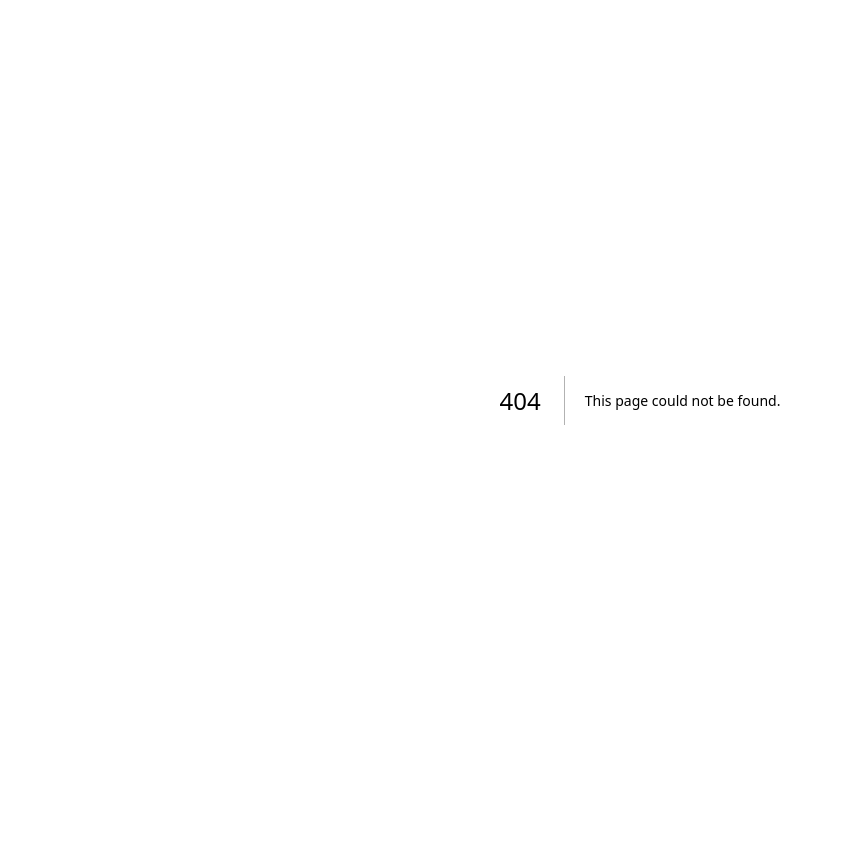
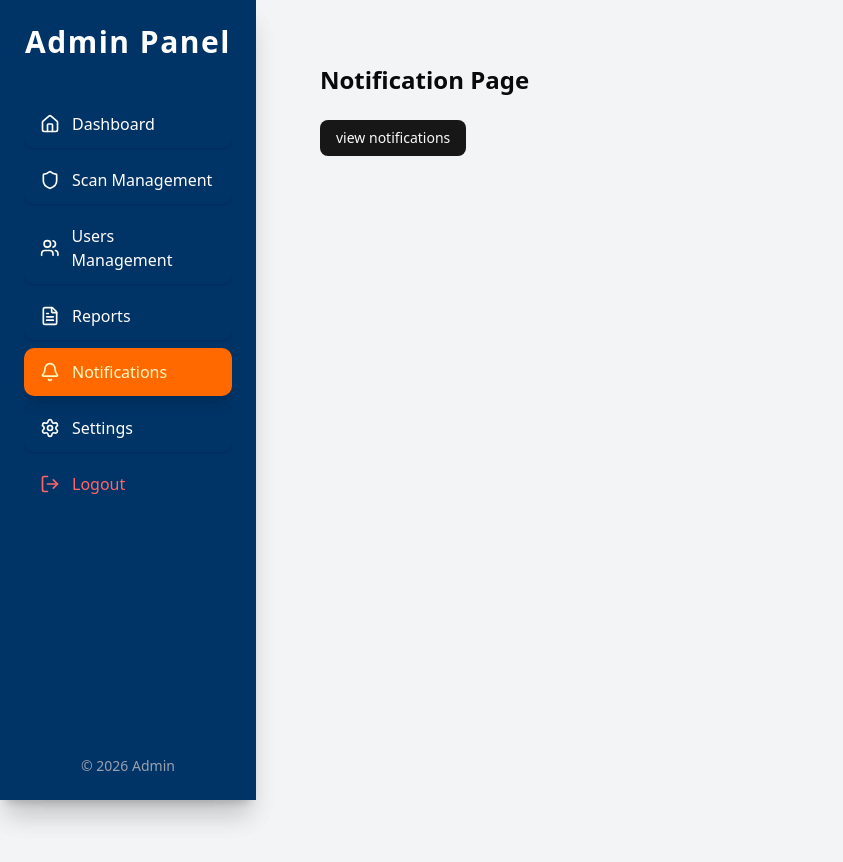
Before and after one commit to vulnerability-scanner-website/Final-year-project, a Next.js app in the folder frontend/: page /dashboard/admin/notifications in a window 1280 px wide. Before the commit this address had no page. Shown: the top 862 px of the page, without its empty margins (0-843 px from the left). Before the commit the page ends 800 px from the top, so only its background shows below. Built offline with nearby package versions, Linux system fonts and the light colour scheme.

Commit message:
add notification page and edit admin sidebar and user management page

```diff
--- a/frontend/src/app/dashboard/admin/Users/page.jsx
+++ b/frontend/src/app/dashboard/admin/Users/page.jsx
@@ -34,7 +34,6 @@ export default function UsersDashboard() {
   const [statusFilter, setStatusFilter] = useState("");
   const [open, setOpen] = useState(false);
 
-  // ================= TOGGLE STATUS =================
   const handleToggleStatus = (userId) => {
     setUsers((prev) =>
       prev.map((user) =>
@@ -100,8 +99,7 @@ export default function UsersDashboard() {
           onAddUser={handleAddUser}
         />
 
-        <main className="my-6 px-6">
-          {/* ================= STATS CARDS ================= */}
+        <main className="my-6 ">
           <div className="grid grid-cols-1 md:grid-cols-3 gap-6 mb-6">
             <Card className="shadow-md">
               <CardContent className="p-5 flex justify-between items-center">
@@ -150,9 +148,8 @@ export default function UsersDashboard() {
             </Card>
           </div>
 
-          {/* ================= FILTER SECTION ================= */}
           <Card className="shadow-md mb-6">
-            <CardContent className="flex flex-col md:flex-row gap-4 p-6">
+            <CardContent className="flex flex-col md:flex-row gap-3 p-6">
               <input
                 type="text"
                 placeholder="Search by name..."
@@ -175,7 +172,7 @@ export default function UsersDashboard() {
           </Card>
 
           {/* ================= USERS TABLE ================= */}
-          <Card className="shadow-md overflow-hidden">
+          <Card className="shadow-md overflow-hidden px-8">
             <div className="overflow-x-auto">
               <Table>
                 <TableHeader>
--- /dev/null
+++ b/frontend/src/app/dashboard/admin/notifications/page.jsx
@@ -0,0 +1,21 @@
+"use client";
+
+import React from "react";
+import { Button } from "@/components/ui/button";
+import AdminSideBar from "@/components/sidebar/AdminSideBar/Admin";
+
+export default function Page() {
+  return (
+    <div className="flex min-h-screen bg-gray-100">
+      <AdminSideBar />
+
+      <div className="flex-1 ml-64 p-6">
+        <h1 className="text-2xl font-bold mb-6">
+          Notification Page
+        </h1>
+
+        <Button>view notifications</Button>
+      </div>
+    </div>
+  );
+}
--- a/frontend/src/components/sidebar/AdminSideBar/Admin.jsx
+++ b/frontend/src/components/sidebar/AdminSideBar/Admin.jsx
@@ -9,6 +9,7 @@ import {
   LucideSettings,
   LucideShield,
   LucideLogOut,
+  Bell
 } from "lucide-react";
 
 export default function AdminSideBar() {
@@ -34,6 +35,11 @@ export default function AdminSideBar() {
       name: "Reports",
       href: "/dashboard/admin/Reports",
       icon: <LucideFileText size={20} />,
+    },
+    {
+      name: "Notifications",
+      href: "/dashboard/admin/notifications",
+      icon: <Bell size={20} />,
     },
     {
       name: "Settings",
```
